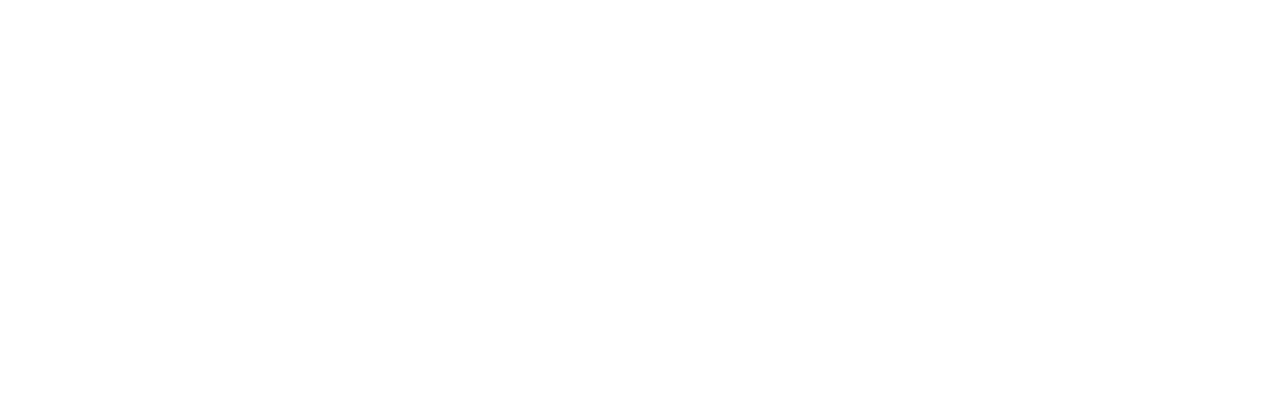
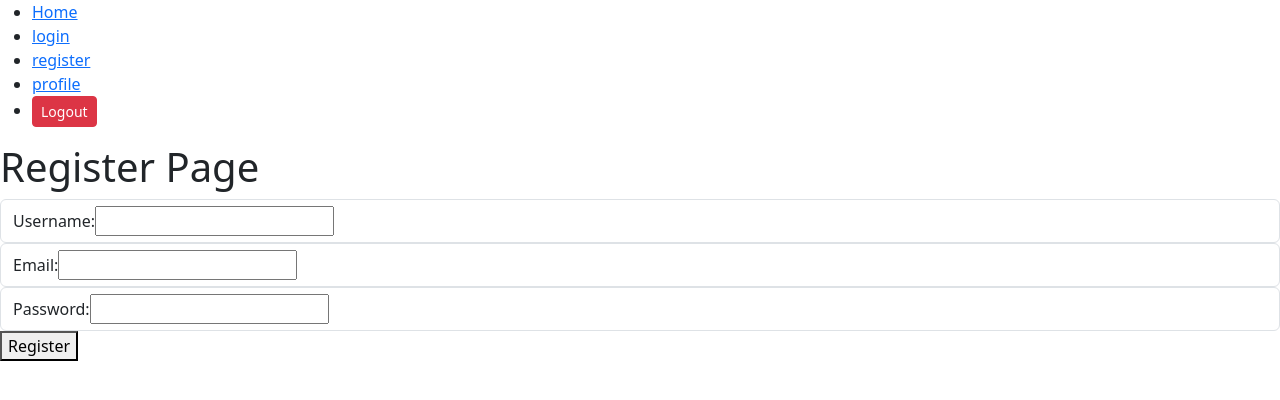
Before and after one commit to fellow-Git-user/frontendCarRent, a React (Vite) app: page /home/register in a window 1280 px wide. Before the commit this address had no page. Shown: the top 400 px of the page. Built offline with nearby package versions, Linux system fonts and the light colour scheme.

Commit message:
login log out

```diff
--- a/db.json
+++ b/db.json
@@ -335,7 +335,7 @@
       "id": "89c7"
     },
     {
-      "image": "https://scontent.fkun1-1.fna.fbcdn.net/v/t39.30808-1/350061024_1889816998066595_7020220951060971934_n.jpg?stp=c15.0.537.537a_dst-jpg_s200x200_tt6&_nc_cat=108&ccb=1-7&_nc_sid=e99d92&_nc_ohc=cX1Ga7GsVn0Q7kNvgGpvhjW&_nc_oc=AdjkLbBaTRC7c667GslAxEn3c3Ghtw9O2s1oPT5z8CMfrJcQ1FDvPJ8JAG3du4lzp8I&_nc_zt=24&_nc_ht=scontent.fkun1-1.fna&_nc_gid=gZ2ltTe5T6a3kMmHSvJtCA&oh=00_AYG6ejpHUIgJFjrKM2a8eROjya5pIlcKTh6Rmo5iiWoxuQ&oe=67DB4DED",
+      "image": "https://scontent.fkun1-1.fna.fbcdn.net/v/t39.30808-1/350061024_1889816998066595_7020220951060971934_n.jpg?stp=c15.0.537.537a_dst-jpg_s200x200_tt6&_nc_cat=108&ccb=1-7&_nc_sid=e99d92&_nc_ohc=aGgJQE09wFkQ7kNvgEtTDhG&_nc_oc=Adk6AYPeWNLhtz17mmCokfC5-TOYWAn1ZEvq4ytJFhVQrrEhI2JV1r-NkSftoKyq--s&_nc_zt=24&_nc_ht=scontent.fkun1-1.fna&_nc_gid=9STf2RA6oj5_zQn8wc7eyg&oh=00_AYE_hxZurgUwHfF5al_Rkmne09B975uGoOdFSIqVE4ePBg&oe=67E336ED",
       "name": "Justinas",
       "surname": "CANT LEAK",
       "phone": 868686868686868,
@@ -377,18 +377,18 @@
       "email": "test"
     },
     {
-      "id": "4c0f",
-      "image": "TEST",
-      "name": "TEST",
-      "surname": "TEST",
+      "id": "734c",
+      "image": "asdas",
+      "name": "dasd",
+      "surname": "asdasd",
       "phone": null,
       "address": {
-        "street": "TEST",
-        "flatNumber": "TEST",
-        "city": "TEST",
-        "country": "TEST"
+        "street": "dasd",
+        "flatNumber": "asd",
+        "city": "asdas",
+        "country": "dasd"
       },
-      "email": "TEST"
+      "email": "asdasdasdas"
     }
   ]
 }
--- a/src/App.tsx
+++ b/src/App.tsx
@@ -3,7 +3,7 @@
 function App() {
 
   return (
-    <h1>Index page</h1>
+    <h1>Home page (public)</h1>
   )
 }
 
--- /dev/null
+++ b/src/components/buttons/LogoutButton.tsx
@@ -0,0 +1,16 @@
+import { Button } from "react-bootstrap"
+import { useNavigate } from "react-router"
+
+const LogoutButton: React.FC = () => {
+    const navigate = useNavigate()
+    const logoutHandler = () => {
+        localStorage.removeItem('token')
+        navigate('/home/login')
+    }
+
+    return (
+        <Button variant="danger" size="sm" onClick={logoutHandler}>Logout</Button>
+    )
+}
+
+export default LogoutButton
--- a/src/main.tsx
+++ b/src/main.tsx
@@ -2,21 +2,43 @@
 import { createRoot } from 'react-dom/client'
 import './index.css'
 import App from './App.tsx'
-import { BrowserRouter, Route, Routes } from 'react-router'
+import { BrowserRouter, NavLink, Route, Routes } from 'react-router'
 import CarRent from './pages/CarRent/CarRent.tsx'
 import 'bootstrap/dist/css/bootstrap.min.css';
 import SingleCarRent from './pages/SingleCar/SingleCarRent.tsx'
 import Users from './pages/Users/Users.tsx'
 import SingleUserDisplay from './pages/SingleUser/SingleUserDisplay.tsx'
 import CreateUserPage from './pages/CreateUser/CreateUserPage.tsx'
+import LoginPage from './pages/LoginPage/LoginPage.tsx'
+import RegisterPage from './pages/RegisterPage/RegisterPage.tsx'
+import ProfilePage from './pages/ProfilePage/ProfilePage.tsx'
+import LogoutButton from './components/buttons/logoutButton.tsx'
 
 
 createRoot(document.getElementById('root')!).render(
   <StrictMode>
     <BrowserRouter>
+
+      <nav>
+        <ul>
+          <li> <NavLink to={'/home'}>Home</NavLink> </li>
+          <li> <NavLink to={'/home/login'}>login </NavLink> </li>
+          <li> <NavLink to={'/home/register'}>register </NavLink> </li>
+          <li> <NavLink to={'/home/profile'}> profile </NavLink> </li>
+          <li> <LogoutButton /> </li>
+        </ul>
+      </nav>
+
       <Routes>
+        <Route path='home'>
+          <Route index element={<App/>}/>
+          <Route path="login" element={ <LoginPage />} />
+          <Route path="register" element={ <RegisterPage />} />
+          <Route path="profile" element={ <ProfilePage />} />
+        </Route>
+
         <Route path='rent'>
-          <Route index element={<App/>}/>
+
           <Route path='car-renting' element={<CarRent/>}/>
           <Route path='car-renting/:id' element={<SingleCarRent />}/>
 
--- /dev/null
+++ b/src/pages/LoginPage/LoginPage.tsx
@@ -0,0 +1,59 @@
+import axios from "axios"
+import { useState } from "react"
+import { useNavigate } from "react-router"
+
+const LoginPage: React.FC = () => {
+
+
+    const [email, setEmail] = useState('')
+    const [password, setPassword] = useState('')
+
+    const navigate = useNavigate()
+
+    const emailHandler = event => setEmail(event?.target.value)
+    const passwordHandler = event => setPassword(event?.target.value)
+
+    const loginHandler = async event => {
+        event.preventDefault()
+
+
+        try {
+            const loginInfo = { email, password}
+            const res = await axios.post('http://localhost:3005/api/client/login', loginInfo)
+            const { token } = res.data
+            console.log("🚀 ~ res:", res)
+
+            if(token){
+                localStorage.setItem('token', token)
+                navigate('/home/profile')
+            }
+
+            // navigate('/home/login')
+        } catch (error) {
+            console.log('Failed to login', error)
+        }
+
+    }
+
+    return (
+        <div>
+            <h1>Login Page</h1>
+
+            <form onSubmit={loginHandler}>
+                <div className="form-control">
+                    <label htmlFor="email" name="email" id="email" value={email}>Email: </label>
+                    <input type="email" name="email" id="email" value={email} onChange={emailHandler} />
+                </div>
+                <div className="form-control">
+                    <label htmlFor="password" name="password" id="password" value={password}>Password: </label>
+                    <input type="password" name="password" id="password" value={password} onChange={passwordHandler} />
+                </div>
+
+                <button type="submit">Login</button>
+            </form>
+        </div>
+    )
+
+}
+
+export default LoginPage
--- /dev/null
+++ b/src/pages/ProfilePage/ProfilePage.tsx
@@ -0,0 +1,22 @@
+import { Navigate } from "react-router"
+import LogoutButton from "../../components/buttons/logoutButton"
+
+
+const ProfilePage: React.FC = () => {
+
+    const token = localStorage.getItem('token')
+
+        if(!token) {
+        return <Navigate to={'/home/login'}/>
+        }
+
+    return (
+        <div>
+            <div>Profile page</div>
+
+        </div>
+
+    )
+}
+
+export default ProfilePage
--- /dev/null
+++ b/src/pages/RegisterPage/RegisterPage.tsx
@@ -0,0 +1,59 @@
+import axios from "axios"
+import { useState } from "react"
+import { useNavigate } from "react-router"
+
+const RegisterPage: React.FC = () => {
+
+    const [username, setUsername] = useState('')
+    const [email, setEmail] = useState('')
+    const [password, setPassword] = useState('')
+
+    const navigate = useNavigate()
+
+    const usernameHandler = event => setUsername(event?.target.value)
+    const emailHandler = event => setEmail(event?.target.value)
+    const passwordHandler = event => setPassword(event?.target.value)
+
+    const registerHandler = async event => {
+        event.preventDefault()
+
+        try {
+            const userInfo = { username, email, password}
+            const res = await axios.post('http://localhost:3005/api/client/register', userInfo)
+
+            navigate('/home/login')
+        } catch (error) {
+
+            console.log('Failed to register', error)
+        }
+
+    }
+
+
+
+    return (
+        <div>
+            <h1>Register Page</h1>
+
+            <form onSubmit={registerHandler}>
+                <div className="form-control">
+                    <label htmlFor="text" name="username" id="username" value={username}>Username: </label>
+                    <input type="text" name="username" id="username" value={username} onChange={usernameHandler} />
+                </div>
+                <div className="form-control">
+                    <label htmlFor="email" name="email" id="email" value={email}>Email: </label>
+                    <input type="email" name="email" id="email" value={email} onChange={emailHandler} />
+                </div>
+                <div className="form-control">
+                    <label htmlFor="password" name="password" id="password" value={password}>Password: </label>
+                    <input type="password" name="password" id="password" value={password} onChange={passwordHandler} />
+                </div>
+
+                <button type="submit">Register</button>
+            </form>
+        </div>
+    )
+
+}
+
+export default RegisterPage
```
Also changed, not shown: src/pages/ProfilePage copy/HomePage.tsx (added, +9 -0 lines).
